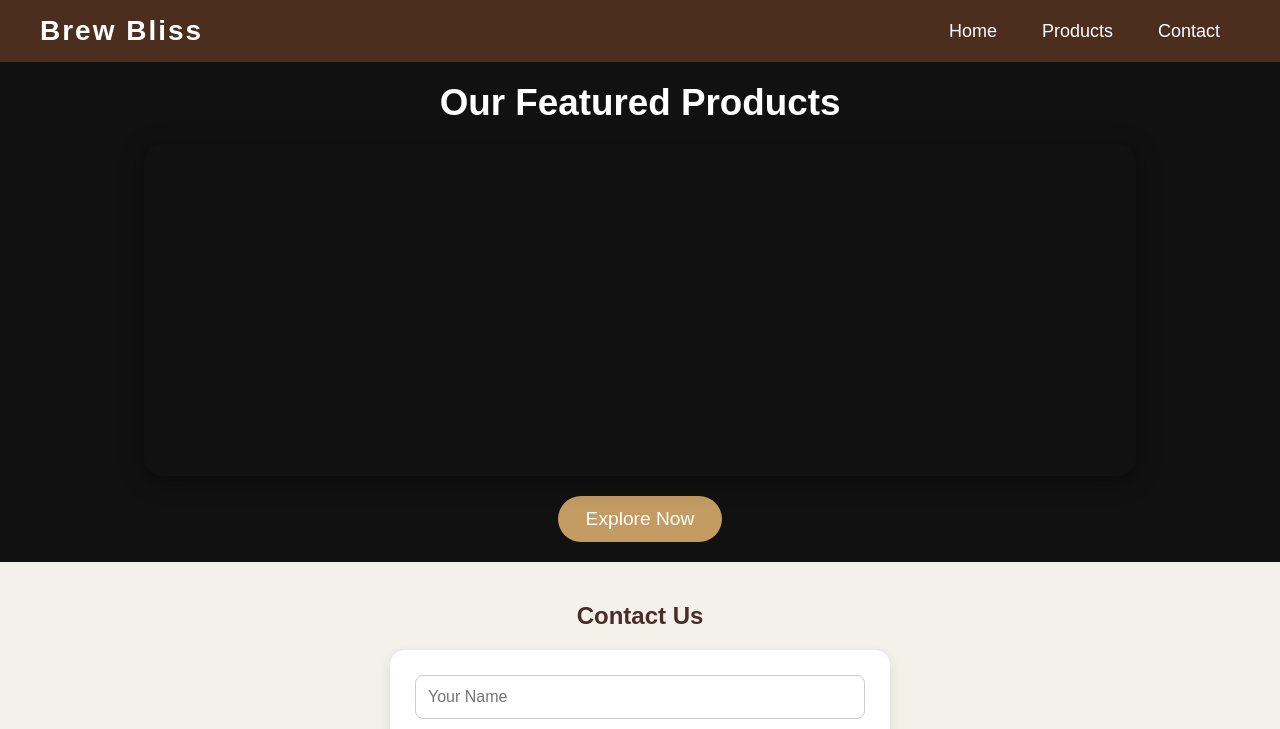
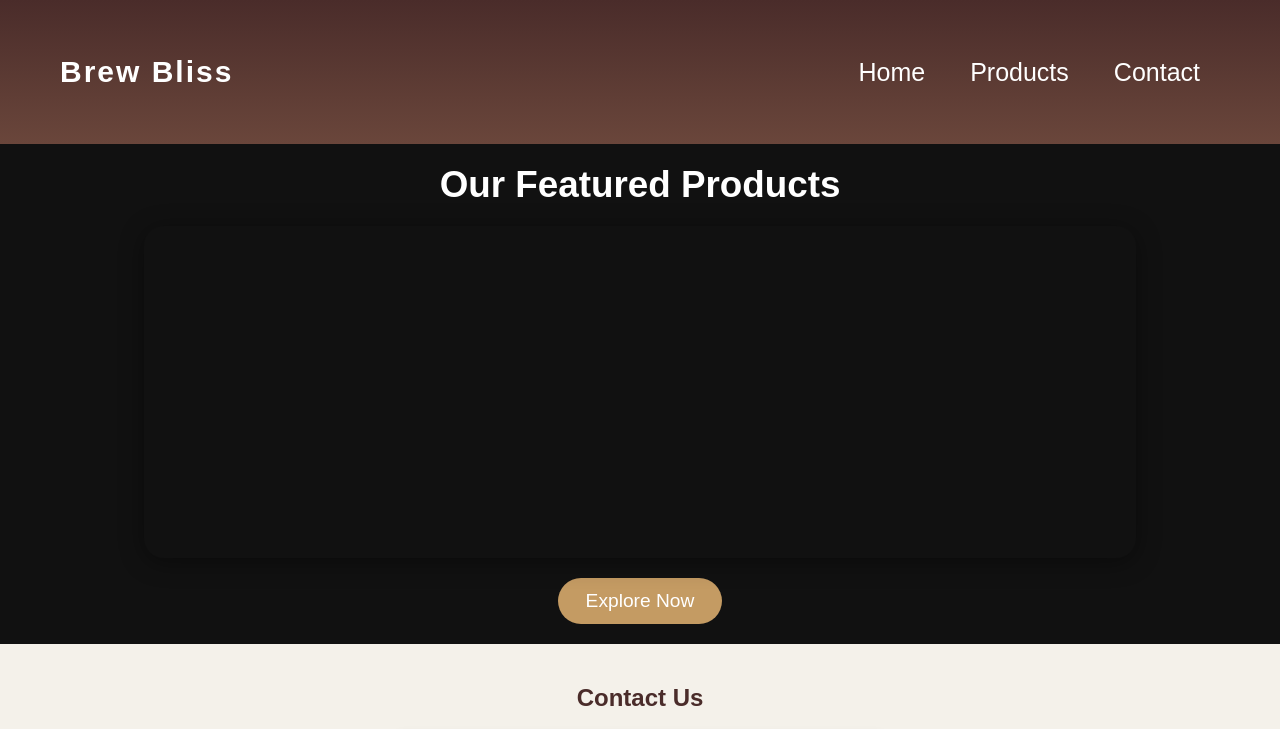
Before and after one commit to voltaire-rabino00/Basic-Ecommerce-With-RESTful-API, a plain HTML site: page client/page.html in a window 1280 px wide. Shown: the top 729 px of the page. Drawn offline with Linux system fonts and the light colour scheme; no server answers.

Commit message:
edit some css header

```diff
--- a/client/page.html
+++ b/client/page.html
@@ -11,7 +11,8 @@
 <body>
 
     <!-- NAVBAR -->
-    <nav>
+<header>
+        <nav>
         <div class="logo">Brew Bliss</div>
         <ul class="nav-links">
             <li><a href="#">Home</a></li>
@@ -19,6 +20,7 @@
             <li><a href="#contact">Contact</a></li>
         </ul>
     </nav>
+</header>
 
     <!-- HERO + SLIDESHOW -->
 <section class="hero">
--- a/client/styles.css
+++ b/client/styles.css
@@ -3,6 +3,7 @@
     margin: 0;
     padding: 0;
     box-sizing: border-box;
+    scroll-behavior: smooth;
 }
 
 body {
@@ -18,6 +19,9 @@ header {
     padding: 40px 20px;
     background: linear-gradient(to bottom, #4a2c2a, #6a463b);
     color: #fff;
+    position: sticky;
+    top: 0;
+    z-index: 1000;
 }
 
 header h1 {
@@ -101,12 +105,11 @@ nav {
     justify-content: space-between;
     align-items: center;
     padding: 15px 40px;
-    background: #4b2e1e;
     color: white;
 }
 
 .logo {
-    font-size: 28px;
+    font-size: 30px;
     font-weight: bold;
     letter-spacing: 2px;
 }
@@ -120,7 +123,7 @@ nav {
 .nav-links a {
     color: white;
     text-decoration: none;
-    font-size: 18px;
+    font-size: 25px;
 }
 
 /* SLIDESHOW */
```
